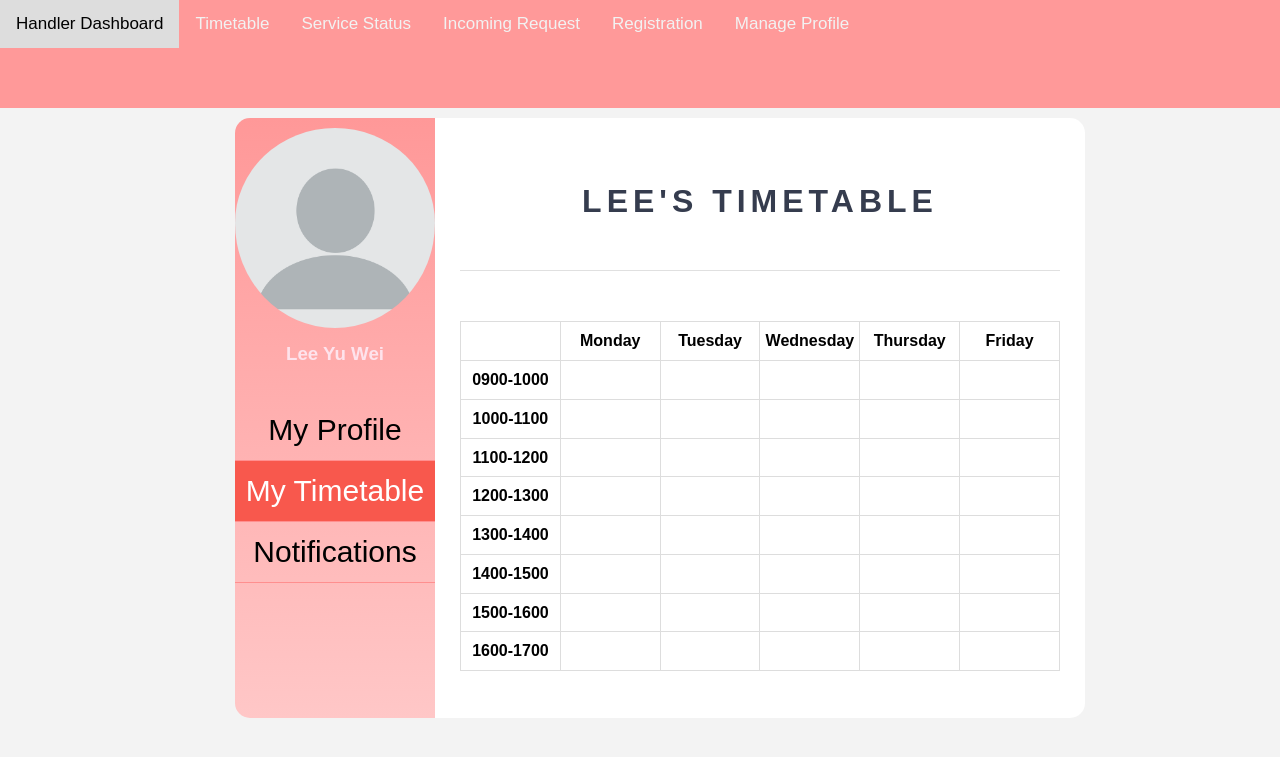
After one commit to chanphil2002/PHP-Elderly-Home-Club-Appointment, a PHP site: the page made by HTML & CSS/handyman/handyman's timetable.html in a window 1280 px wide. The commit adds this page. Shown: the top 757 px of the page. Run offline with PHP 8.4, Linux system fonts and the light colour scheme; lists and menus that the app fills with data are empty.

Commit message:
done outline of timetable

```diff
--- a/HTML & CSS/handyman/handyman's notification.html
+++ b/HTML & CSS/handyman/handyman's notification.html
@@ -29,7 +29,7 @@
                     <a href="handyman's profile.html">My Profile</a>
                 </li>
                 <li>
-                    <a href="">My Timetable</a>
+                    <a href="handyman's timetable.html">My Timetable</a>
                 </li>
                 <li>
                     <a href="handyman's notification.html" class="active">Notifications</a>
--- a/HTML & CSS/handyman/handyman's profile.html
+++ b/HTML & CSS/handyman/handyman's profile.html
@@ -29,7 +29,7 @@
                     <a href="handyman's profile.html" class="active">My Profile</a>
                 </li>
                 <li>
-                    <a href="">My Timetable</a>
+                    <a href="handyman's timetable.html">My Timetable</a>
                 </li>
                 <li>
                     <a href="handyman's notification.html">Notifications</a>
@@ -55,7 +55,6 @@
                         <p>Wei</p>
                         <h3>Identity Card No.</h3>
                         <p>012345-78-9999</p>
-
                     </div>
                 </div>
             </div>
--- /dev/null
+++ b/HTML & CSS/handyman/handyman's timetable.html
@@ -0,0 +1,127 @@
+<!DOCTYPE html>
+<html lang="en">
+
+<head>
+    <meta charset="UTF-8">
+    <meta http-equiv="X-UA-Compatible" content="IE=edge">
+    <meta name="viewport" content="width=device-width, initial-scale=1.0">
+    <link rel="stylesheet" href="profile.css">
+    <title>Profile Settings</title>
+</head>
+
+<body>
+    <div class="navbar">
+        <a href="#home">Handler Dashboard</a>
+        <a href="#timetable">Timetable</a>
+        <a href="#servicestatus">Service Status</a>
+        <a href="#incomingrequest">Incoming Request</a>
+        <a href="#registration">Registration</a>
+        <a href="#manageprofile">Manage Profile</a>
+    </div>
+    <div class="wrapper">
+        <div class="sidebar">
+            <div class="profile">
+                <img src="profile_pic.png">
+                <h3>Lee Yu Wei</h3>
+            </div>
+            <ul>
+                <li>
+                    <a href="handyman's profile.html">My Profile</a>
+                </li>
+                <li>
+                    <a href="handyman's timetable.html" class="active">My Timetable</a>
+                </li>
+                <li>
+                    <a href="handyman's notification.html">Notifications</a>
+                </li>
+            </ul>
+        </div>
+        <div class= "card_body">
+            <div class="info">
+                <h1>Lee's Timetable</h1>
+                <table>
+                    <tr>
+                        <th></th>
+                        <th>Monday</th>
+                        <th>Tuesday</th>
+                        <th>Wednesday</th>
+                        <th>Thursday</th>
+                        <th>Friday</th>
+                    </tr>
+                    <tr>
+                        <th>0900-1000</th>
+                        <td></td>
+                        <td></td>
+                        <td></td>
+                        <td></td>
+                        <td></td>
+                    </tr>
+                    <tr>
+                        <th>1000-1100</th>
+                        <td></td>
+                        <td></td>
+                        <td></td>
+                        <td></td>
+                        <td></td>
+                    </tr>
+                    <tr>
+                        <th>1100-1200</th>
+                        <td></td>
+                        <td></td>
+                        <td></td>
+                        <td></td>
+                        <td></td>
+                    </tr>
+                    <tr>
+                        <th>1200-1300</th>
+                        <td></td>
+                        <td></td>
+                        <td></td>
+                        <td></td>
+                        <td></td>
+                    </tr>
+                    <tr>
+                        <th>1300-1400</th>
+                        <td></td>
+                        <td></td>
+                        <td></td>
+                        <td></td>
+                        <td></td>
+                    </tr>
+                    <tr>
+                        <th>1400-1500</th>
+                        <td></td>
+                        <td></td>
+                        <td></td>
+                        <td></td>
+                        <td></td>
+                    </tr>
+                    <tr>
+                        <th>1500-1600</th>
+                        <td></td>
+                        <td></td>
+                        <td></td>
+                        <td></td>
+                        <td></td>
+                    </tr>
+                    <tr>
+                        <th>1600-1700</th>
+                        <td></td>
+                        <td></td>
+                        <td></td>
+                        <td></td>
+                        <td></td>
+                    </tr>
+                </table>
+            </div>
+        </div>
+    </div>
+
+    <script>
+        var sidebar = document.querySelector(".sidebar");
+        sidebar.addEventListener("click", function(){
+        document.querySelector("body").classList.toggle("active");
+    })
+    </script>
+</body>
+</html>
--- a/HTML & CSS/handyman/profile.css
+++ b/HTML & CSS/handyman/profile.css
@@ -13,6 +13,7 @@ body{
     top: 0;
     width: 100%;
     height: 108.33px;
+    z-index: 1;
 }
 
 .navbar a {
@@ -30,20 +31,24 @@ body{
     color: black;
 }
 
+/* Page Content */
 
 .wrapper{
     display: flex;
     border-radius: 20px;
     margin: 10px;
 }
+
+/* Sidebar */
+
 .sidebar{
     background-image: linear-gradient(#ff9898, #ffc7c7);
     position: relative;
     width: 335px;
     height: 600px;
     margin-left: 225px;
-    border-top-left-radius: 5px;
-    border-bottom-left-radius: 5px;
+    border-top-left-radius: 15px;
+    border-bottom-left-radius: 15px;
 
 }
 
@@ -90,13 +95,15 @@ body{
     color: white;
 }
 
+/* Sidebar Content */
+
 .card_body{
     flex-grow: 100;
     margin-right: 225px;
     background: #fff;
     padding: 30px 25px;
-    border-top-right-radius: 5px;
-    border-bottom-right-radius: 5px;
+    border-top-right-radius: 15px;
+    border-bottom-right-radius: 15px;
 }
 
 .card_body .info h1{
@@ -131,6 +138,8 @@ body{
     text-align: left;
     padding-top: 10px;
 }
+
+/* Toggle Switch For Notification */
 
 .switch {
     position: relative;
@@ -180,3 +189,18 @@ input:focus + .slider {
 input:checked + .slider:before {
     transform: translateX(26px);
 }
+
+/* Timetable */
+
+table {
+    border-collapse: collapse;
+    table-layout: fixed;
+    width: 600px;
+    height: 350px;
+}
+
+td, th {
+    border: 1px solid #dddddd;
+    text-align: center;
+    padding: 8px 2px;
+}
```
